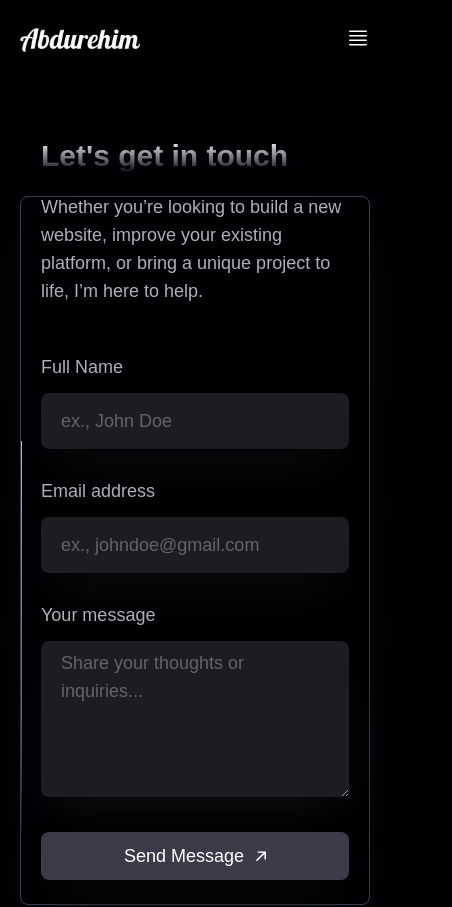
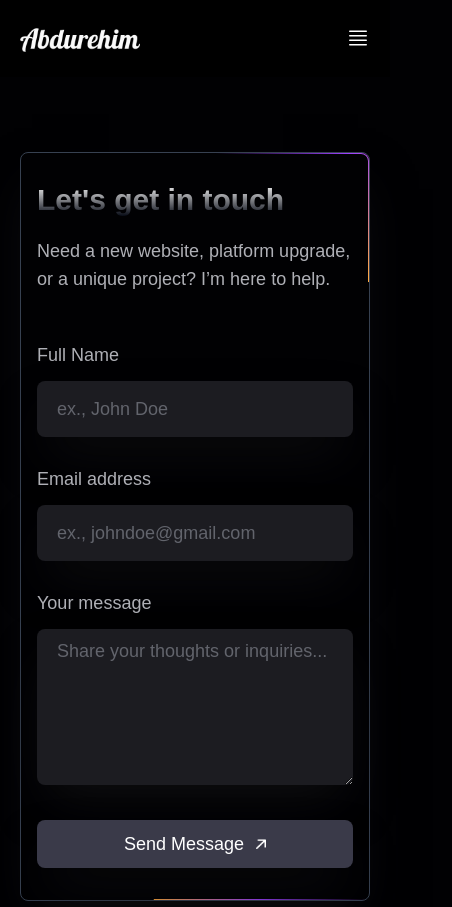
Before and after one commit to kedabdure/3D-Portfolio, a Next.js app: page /contact in a window 390 px wide. Shown: the top 907 px of the page, 452 px wide, since content can reach past the window. Built offline with nearby package versions, Linux system fonts and the light colour scheme.

Commit message:
refactor: Update contact page spact page spacing

```diff
--- a/src/app/contact/page.jsx
+++ b/src/app/contact/page.jsx
@@ -74,18 +74,17 @@ const Contact = () => {
       <div className="relative min-h-screen md:min-h-[160vh] flex items-center justify-center flex-col">
         <img src="/assets/terminal.png" alt="terminal-bg" className="absolute inset-0 min-h-full hidden md:block" />
 
-        <div className="relative contact-container mb-0 md:mb-10 border border-gray-700 rounded-lg p-6 shadow-2xl shadow-black-200">
-          <BorderBeam duration={8} initialOffset={200} size={400} />
-          <BorderBeam duration={8} initialOffset={0} size={400} />
+        <div className="relative max-w-lg mb-0 mt-12 md:mt-32 md:mb-10 border border-gray-700 rounded-lg px-4 py-8 md:px-6 shadow-2xl shadow-black-200">
+          <BorderBeam duration={12} initialOffset={60} size={200} />
+          <BorderBeam duration={12} initialOffset={0} size={200} />
 
-          <div className='mt-[-5rem] md:mt-5 mb-5'>
+          <div className='mt-0 md:mt-5 mb-5'>
             <span className="pointer-events-none whitespace-pre-wrap bg-gradient-to-b from-white to-slate-900/50 bg-clip-text text-center text-3xl font-semibold leading-none text-transparent">
               Let's get in touch
             </span>
           </div>
           <p className="text-lg text-white-600 mt-3">
-            Whether you’re looking to build a new website, improve your existing platform, or bring a unique project to
-            life, I’m here to help.
+            Need a new website, platform upgrade, or a unique project? I’m here to help.
           </p>
 
           <form ref={formRef} onSubmit={handleSubmit} className="mt-12 flex flex-col space-y-7">
```
